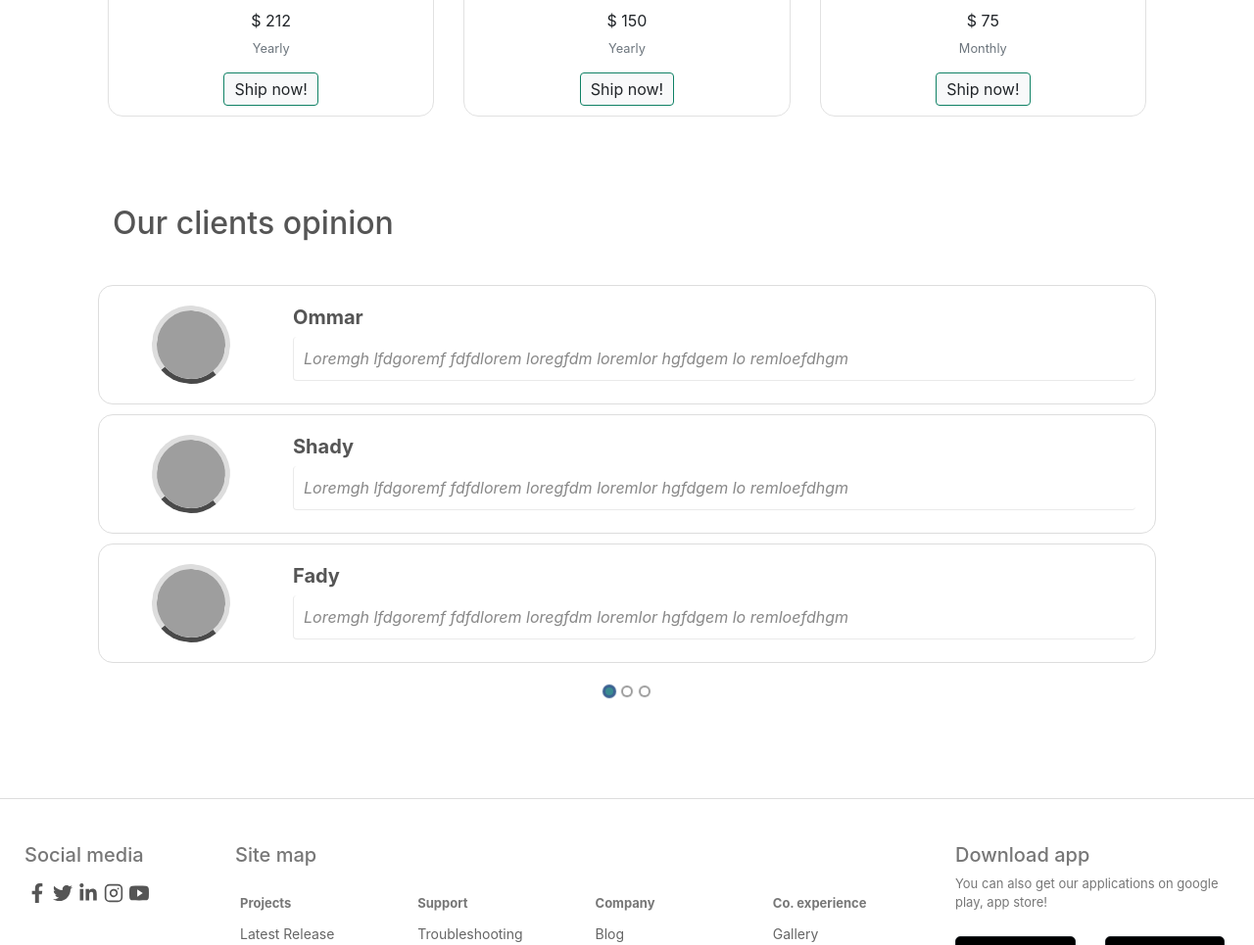
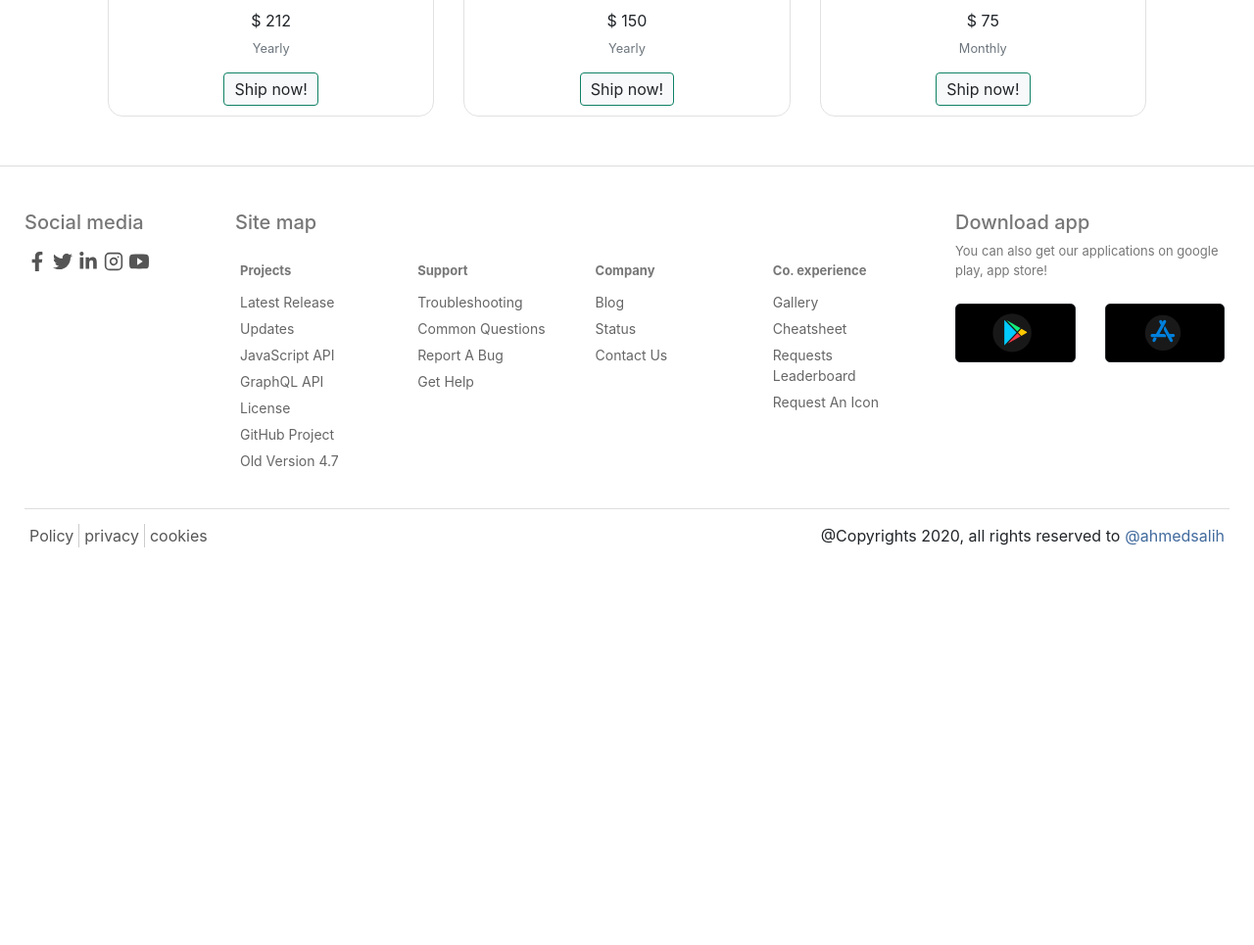
Before and after one commit to salihcodev/rent-room-tr, a React app: page / in a window 1280 px wide. Shown: the part 1415-2380 px from the top of the page at 98% size. After the commit the page ends 2015 px from the top, so only its background shows below. Built offline with nearby package versions, Linux system fonts and the light colour scheme; no server answers; grey boxes are pictures that could not be loaded.

Commit message:
Consider the <testimonialsCoponent> as a comment for now.

```diff
--- a/src/app/components/testimonials/Testimonials.component.jsx
+++ b/src/app/components/testimonials/Testimonials.component.jsx
@@ -1,67 +1,58 @@
-// BASIC IMPORTS::==>
-import React from "react";
-import { AppContext } from "../../context";
+// // BASIC IMPORTS::==>
+// import React from "react";
+// import { AppContext } from "../../context";
 
-// COMPONENTS IMPORTS::==>
+// // COMPONENTS IMPORTS::==>
 
-// UTILITIES IMPORTS::==>
-import { Link } from "react-router-dom";
-import Carousel from "react-elastic-carousel";
+// // UTILITIES IMPORTS::==>
+// import { Link } from "react-router-dom";
 
-// COMPONENT IMPORTS::==>
-import "./Testimonials.component.style.scss";
-class testimonials extends React.Component {
-  static contextType = AppContext;
-  render() {
-    const value = this.context;
-    const { TestimonialsData, isSmall } = value;
-    const smallScreen = isSmall;
+// // COMPONENT IMPORTS::==>
+// import "./Testimonials.component.style.scss";
+// class testimonials extends React.Component {
+//   static contextType = AppContext;
+//   render() {
+//     const value = this.context;
+//     const { TestimonialsData, isSmall } = value;
+//     const smallScreen = isSmall;
 
-    return (
-      <section className="testimonials">
-        <div className="container">
-          <div className="carouselWrapper ">
-            <h2 className="heading">Our clients opinion</h2>
-            <Carousel
-              itemsToShow={3}
-              verticalMode={smallScreen}
-              // enableAutoPlay={true}
-              enableMouseSwipe={true}
-              // pagination={false}
-              showArrows={false}
-            >
-              {TestimonialsData.map((testi) => (
-                <div className="testimonial">
-                  <div className="sengleTestiWrapper" key={testi.id}>
-                    <div className="author">
-                      <div className="row">
-                        <div className="col-2">
-                          <div className="avatarWrapper">
-                            <div className="authorAvatar">
-                              <img
-                                src={`https://randomuser.me/api/portraits/men/${testi.id}.jpg`}
-                                alt={testi.authorAvatar}
-                              />
-                            </div>
-                          </div>
-                        </div>
-                        <div className="col-10">
-                          <div className="authorNameAndText">
-                            <h5 className="authorName">{testi.authorName}</h5>
-                            <div className="text">{testi.text}</div>
-                          </div>
-                        </div>
-                      </div>
-                    </div>
-                  </div>
-                </div>
-              ))}
-            </Carousel>
-          </div>
-        </div>
-      </section>
-    );
-  }
-}
+//     return (
+//       <section className="testimonials">
+//         <div className="container">
+//           <div className="carouselWrapper ">
+//             <h2 className="heading">Our clients opinion</h2>
 
-export default testimonials;
+//             {TestimonialsData.map((testi) => (
+//               <div className="testimonial">
+//                 <div className="sengleTestiWrapper" key={testi.id}>
+//                   <div className="author">
+//                     <div className="row">
+//                       <div className="col-2">
+//                         <div className="avatarWrapper">
+//                           <div className="authorAvatar">
+//                             <img
+//                               src={`https://randomuser.me/api/portraits/men/${testi.id}.jpg`}
+//                               alt={testi.authorAvatar}
+//                             />
+//                           </div>
+//                         </div>
+//                       </div>
+//                       <div className="col-10">
+//                         <div className="authorNameAndText">
+//                           <h5 className="authorName">{testi.authorName}</h5>
+//                           <div className="text">{testi.text}</div>
+//                         </div>
+//                       </div>
+//                     </div>
+//                   </div>
+//                 </div>
+//               </div>
+//             ))}
+//           </div>
+//         </div>
+//       </section>
+//     );
+//   }
+// }
+
+// export default testimonials;
--- a/src/app/components/testimonials/Testimonials.component.style.scss
+++ b/src/app/components/testimonials/Testimonials.component.style.scss
@@ -1,76 +1,76 @@
-section.testimonials {
-  .carouselWrapper {
-    padding: 50px 0;
+// section.testimonials {
+//   .carouselWrapper {
+//     padding: 50px 0;
 
-    h2.heading {
-      padding: 40px 30px 30px;
-      color: #555;
-    }
+//     h2.heading {
+//       padding: 40px 30px 30px;
+//       color: #555;
+//     }
 
-    .rec.rec-dot.rec {
-      box-shadow: 0 0 1px 2px rgba(0, 0, 0, 0.4);
-      content: "";
-      height: 8px;
-      width: 8px;
-    }
-    .rec.rec-dot.rec.rec-dot_active {
-      height: 8px;
-      width: 8px;
-      background-color: #3a8b91;
-      transition: all 250ms ease;
-      box-shadow: 0 0 1px 3px #3a6191;
-    }
+//     .rec.rec-dot.rec {
+//       box-shadow: 0 0 1px 2px rgba(0, 0, 0, 0.4);
+//       content: "";
+//       height: 8px;
+//       width: 8px;
+//     }
+//     .rec.rec-dot.rec.rec-dot_active {
+//       height: 8px;
+//       width: 8px;
+//       background-color: #3a8b91;
+//       transition: all 250ms ease;
+//       box-shadow: 0 0 1px 3px #3a6191;
+//     }
 
-    .testimonial {
-      border: 1px solid #ddd;
-      width: 100%;
-      min-height: 100px;
-      border-radius: 15px;
-      padding: 20px;
-      margin: 5px;
-      cursor: grab;
+//     .testimonial {
+//       border: 1px solid #ddd;
+//       width: 100%;
+//       min-height: 100px;
+//       border-radius: 15px;
+//       padding: 20px;
+//       margin: 5px;
+//       cursor: grab;
 
-      .sengleTestiWrapper {
-        width: 100%;
-        height: 100%;
+//       .sengleTestiWrapper {
+//         width: 100%;
+//         height: 100%;
 
-        .avatarWrapper {
-          display: flex;
-          justify-content: center;
-          align-items: center;
-        }
+//         .avatarWrapper {
+//           display: flex;
+//           justify-content: center;
+//           align-items: center;
+//         }
 
-        .authorAvatar {
-          width: 80px;
-          height: 80px;
-          border: 5px solid #ddd;
-          border-radius: 50%;
-          border-bottom: 5px solid #494949;
-          transform: rotate(5deg);
+//         .authorAvatar {
+//           width: 80px;
+//           height: 80px;
+//           border: 5px solid #ddd;
+//           border-radius: 50%;
+//           border-bottom: 5px solid #494949;
+//           transform: rotate(5deg);
 
-          img {
-            border-radius: 50%;
-            width: 100%;
-            height: 100%;
-          }
-        }
-        .authorNameAndText {
-          h5.authorName {
-            color: #555;
-            font-weight: bolder;
-            text-transform: capitalize;
-          }
-          .text {
-            border: 1px solid #ddd9;
-            border-top: none;
-            border-right: none;
-            padding: 10px;
-            color: #888;
-            font-style: italic;
-            border-radius: 4px;
-          }
-        }
-      }
-    }
-  }
-}
+//           img {
+//             border-radius: 50%;
+//             width: 100%;
+//             height: 100%;
+//           }
+//         }
+//         .authorNameAndText {
+//           h5.authorName {
+//             color: #555;
+//             font-weight: bolder;
+//             text-transform: capitalize;
+//           }
+//           .text {
+//             border: 1px solid #ddd9;
+//             border-top: none;
+//             border-right: none;
+//             padding: 10px;
+//             color: #888;
+//             font-style: italic;
+//             border-radius: 4px;
+//           }
+//         }
+//       }
+//     }
+//   }
+// }
--- a/src/app/views/homePage/Home.page.jsx
+++ b/src/app/views/homePage/Home.page.jsx
@@ -6,7 +6,7 @@ import { AppContext } from "../../context";
 import Header from "../../components/header/Header.component";
 import CompanyPhilosophy from "../../components/philosophy/CompanyPhilosophy.component";
 import PlansWrapper from "../../components/plans/PlansWrapper.component";
-import Testimonials from "../../components/testimonials/Testimonials.component";
+// import Testimonials from "../../components/testimonials/Testimonials.component";
 
 // UTILITIES IMPORTS::==>
 
@@ -51,7 +51,7 @@ class HomePage extends React.Component {
         <PlansWrapper PlansData={PlansData} />
 
         {/* Testimonials */}
-        <Testimonials />
+        {/* <Testimonials /> */}
       </>
     );
   }
```
